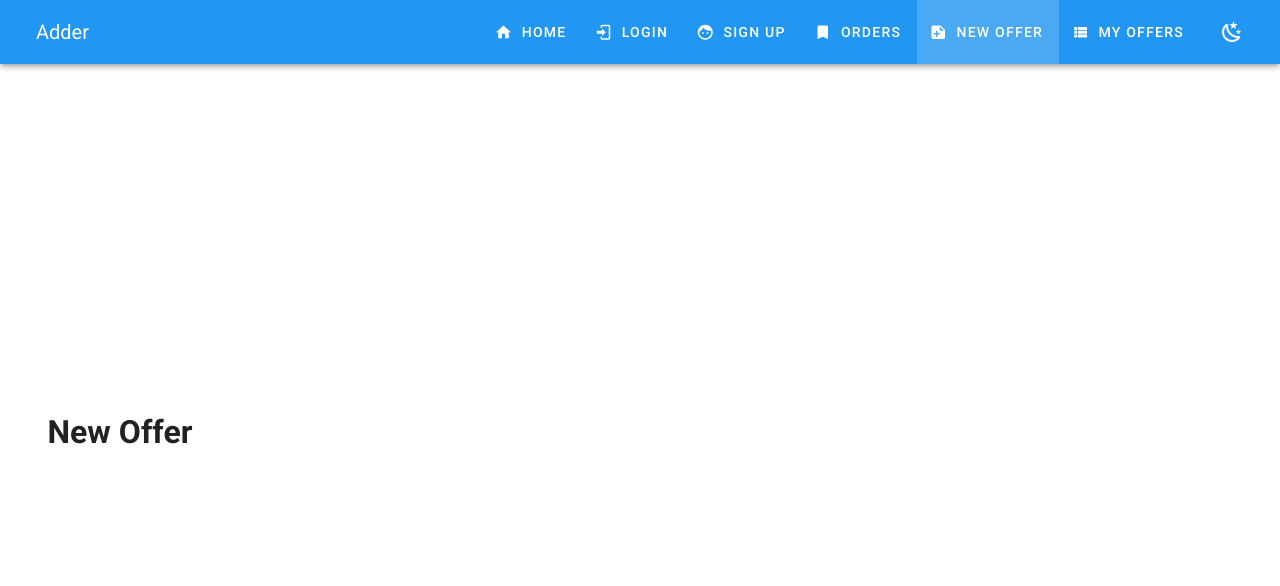
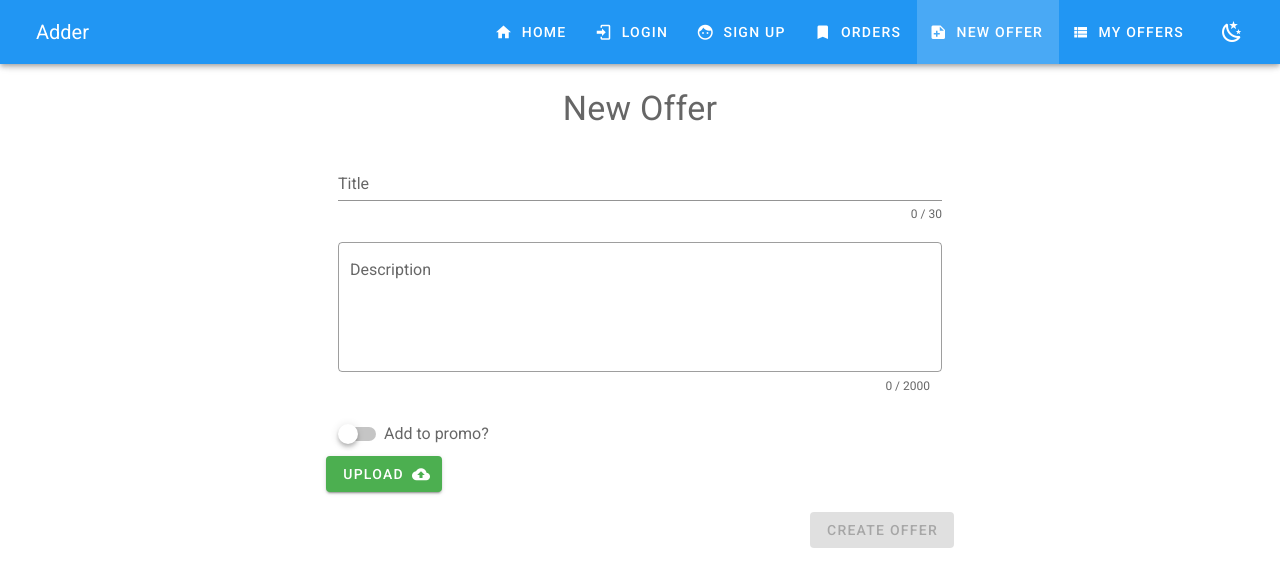
Before and after one commit to Lug-As/adder-spa, a Vue app: page /new in a window 1280 px wide. Shown: the top 586 px of the page. Built offline with nearby package versions, Linux system fonts and the light colour scheme.

Commit message:
Make layout in NewOffer component

```diff
--- a/src/components/Auth/Login.vue
+++ b/src/components/Auth/Login.vue
@@ -42,7 +42,8 @@
                    :dark="!$v.$invalid"
                    :disabled="$v.$invalid"
                    @click.prevent="submitLoginForm"
-            >Enter</v-btn>
+            >Enter
+            </v-btn>
           </v-card-actions>
         </v-card>
       </v-flex>
@@ -82,7 +83,7 @@ export default {
     passwordErrors () {
       const errors = []
       if (!this.$v.password.$dirty) return errors
-      !this.$v.password.minLength && errors.push('Must be min 6 chars')
+      !this.$v.password.minLength && errors.push('Must be min ' + this.$v.password.$params.minLength.min + ' chars')
       !this.$v.password.required && errors.push('Password is required')
       return errors
     },
--- a/src/components/Offers/NewOffer.vue
+++ b/src/components/Offers/NewOffer.vue
@@ -1,16 +1,127 @@
 <template>
-  <v-container>
-    <v-layout row>
-      <v-flex xs12>
-        <h1>New Offer</h1>
+  <v-container fluid fill-height>
+    <v-layout>
+      <v-flex>
+        <v-row>
+          <v-col xs="12">
+            <h2 class="text-h4 text-center text--secondary">New Offer</h2>
+          </v-col>
+        </v-row>
+        <v-row>
+          <v-col xs="12" md="6" offset-md="3">
+            <v-form @submit.prevent="">
+              <v-text-field
+                class="mb-5"
+                v-model="title"
+                :error-messages="titleErrors"
+                :counter="$v.title.$params.maxLength.max"
+                label="Title"
+                required
+                @blur="$v.title.$touch()"
+                autocomplete="off"
+              ></v-text-field>
+              <v-textarea
+                clearable
+                v-model="description"
+                :error-messages="descriptionErrors"
+                :counter="$v.description.$params.maxLength.max"
+                outlined
+                label="Description"
+                auto-grow
+                required
+                @blur="$v.description.$touch()"
+              ></v-textarea>
+              <v-switch
+                v-model="promo"
+                label="Add to promo?"
+              ></v-switch>
+              <v-row>
+                <v-btn
+                  color="green"
+                  dark
+                >
+                  Upload
+                  <v-icon
+                    right
+                    dark
+                  >
+                    mdi-cloud-upload
+                  </v-icon>
+                </v-btn>
+              </v-row>
+              <v-row class="mt-3 mb-5">
+                <v-img
+                  max-height="200"
+                  max-width="200"
+                  src=""></v-img>
+              </v-row>
+
+              <v-row>
+                <v-spacer></v-spacer>
+                <v-btn
+                  color="blue"
+                  @click="createOffer"
+                  :disabled="$v.$invalid"
+                  :dark="!$v.$invalid"
+                >
+                  Create Offer
+                </v-btn>
+              </v-row>
+            </v-form>
+          </v-col>
+        </v-row>
       </v-flex>
     </v-layout>
   </v-container>
 </template>
 
 <script>
+import { required, maxLength } from 'vuelidate/lib/validators'
+
 export default {
-  data: () => ({})
+  data: () => ({
+    title: '',
+    description: '',
+    promo: false
+  }),
+  methods: {
+    createOffer () {
+      if (!this.$v.$invalid) {
+        const offer = {
+          title: this.title,
+          description: this.description,
+          promo: this.promo
+        }
+        console.log(offer)
+      }
+    }
+  },
+  computed: {
+    titleErrors () {
+      const errors = []
+      if (!this.$v.title.$dirty) return errors
+      !this.$v.title.required && errors.push('Title is required')
+      !this.$v.title.maxLength && errors.push('Must be max 6 chars')
+      return errors
+    },
+    descriptionErrors () {
+      const errors = []
+      if (!this.$v.description.$dirty) return errors
+      !this.$v.description.required && errors.push('Description is required')
+      !this.$v.description.maxLength && errors.push('Must be max 6 chars')
+      return errors
+    }
+  },
+  validations: {
+    title: {
+      required,
+      maxLength: maxLength(30)
+    },
+    description: {
+      required,
+      maxLength: maxLength(2000)
+    }
+  }
 }
 </script>
 
```
